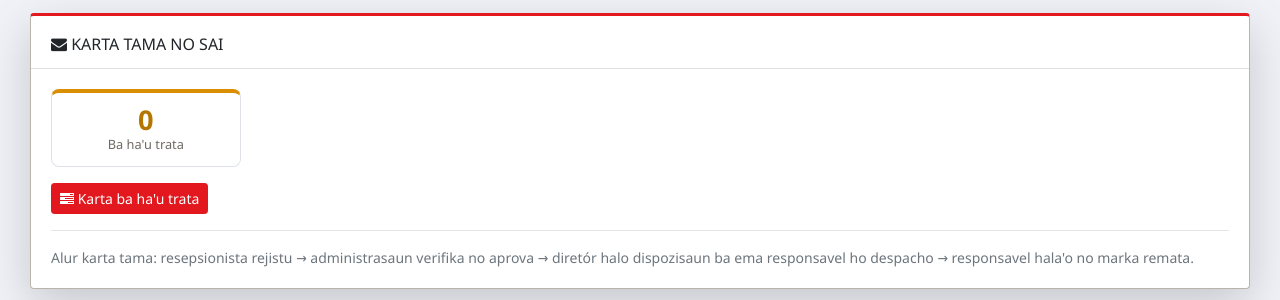
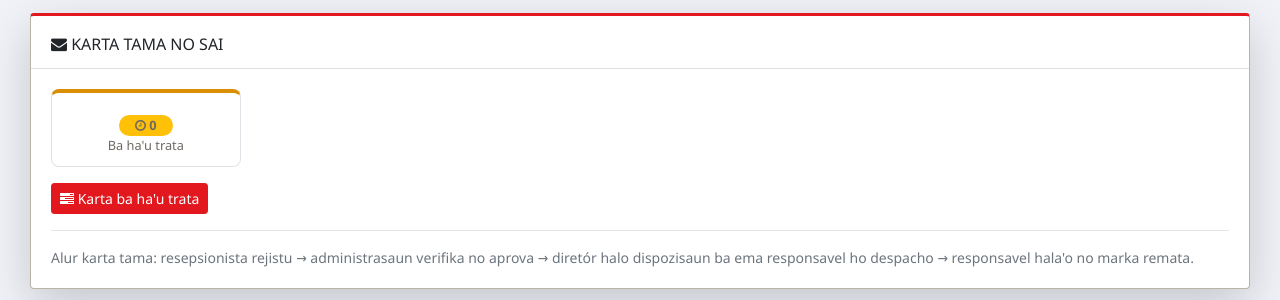
Before and after one commit to Odoly23/mdihrms, a Django app: page /kts/ in a window 1280 px wide. Shown: the part 146-446 px from the top of the page. Run offline with Django 4.2, Linux system fonts and the light colour scheme; a user stored in the database is signed in; tables that the repository leaves empty hold one stand-in row (values such as "Sample post"); data that the repository does not hold is empty; some libraries are stand-ins or nearby versions.

Commit message:
Badge jam (badge-warning rounded-pill) di dasbor KARTA dan laporan Late
Co-Authored-By: Claude Sonnet 5.5 <noreply@anthropic.com>
Claude-Session: https://claude.ai/code/session_01BbsSYT8tM5UNRWGpSm8PxR

```diff
--- a/attendance/templates/attendance/qr/late.html
+++ b/attendance/templates/attendance/qr/late.html
@@ -24,7 +24,7 @@
 	<tbody>
 	{% for r in rows %}
 		<tr><td data-label="{% t 'th.name' %}" class="qr-main">{{ r.employee.name }}<br/><small class="text-muted">{{ r.employee.position }}{% if r.employee.division %} · {{ r.employee.division }}{% endif %}</small></td>
-		<td data-label="{% t 'th.late_days' %}" class="text-center">{% if r.late %}<b class="text-warning">{{ r.late }}</b>{% else %}0{% endif %}</td>
+		<td data-label="{% t 'th.late_days' %}" class="text-center">{% if r.late %}<span class="badge badge-warning rounded-pill px-3"><i class="fa fa-clock-o" aria-hidden="true"></i> {{ r.late }}</span>{% else %}0{% endif %}</td>
 		<td data-label="{% t 'th.late_min' %}" class="text-center">{{ r.late_min }}</td><td data-label="{% t 'th.avg_late' %}" class="text-center">{{ r.avg }}</td>
 		<td data-label="{% t 'th.early_days' %}" class="text-center">{{ r.early }}</td><td data-label="{% t 'th.early_min' %}" class="text-center">{{ r.early_min }}</td>
 		<td data-label="{% t 'tile.noout' %}" class="text-center">{{ r.no_out }}</td>
--- a/kts/templates/kts/dash.html
+++ b/kts/templates/kts/dash.html
@@ -9,9 +9,9 @@
 	<div class="card-header"><i class="fa fa-envelope"></i> {{ title|upper }}</div>
 	<div class="card-body">
 		<div class="qr-tiles mb-3">
-			{% if counts.verify or can.kts_verify %}<a class="qr-tile warn" href="{% url 'kts-tama' %}?status=registered"><b>{{ counts.verify }}</b><span>{% t 'kts.c.verify' %}</span></a>{% endif %}
-			{% if can.kts_dispose %}<a class="qr-tile warn" href="{% url 'kts-tama' %}?status=approved"><b>{{ counts.dispose }}</b><span>{% t 'kts.c.dispose' %}</span></a>{% endif %}
-			{% if has_handled or counts.handle %}<a class="qr-tile warn" href="{% url 'kts-tama-mine' %}"><b>{{ counts.handle }}</b><span>{% t 'kts.c.handle' %}</span></a>{% endif %}
+			{% if counts.verify or can.kts_verify %}<a class="qr-tile warn" href="{% url 'kts-tama' %}?status=registered"><b><span class="badge badge-warning rounded-pill px-3"><i class="fa fa-clock-o" aria-hidden="true"></i> {{ counts.verify }}</span></b><span>{% t 'kts.c.verify' %}</span></a>{% endif %}
+			{% if can.kts_dispose %}<a class="qr-tile warn" href="{% url 'kts-tama' %}?status=approved"><b><span class="badge badge-warning rounded-pill px-3"><i class="fa fa-clock-o" aria-hidden="true"></i> {{ counts.dispose }}</span></b><span>{% t 'kts.c.dispose' %}</span></a>{% endif %}
+			{% if has_handled or counts.handle %}<a class="qr-tile warn" href="{% url 'kts-tama-mine' %}"><b><span class="badge badge-warning rounded-pill px-3"><i class="fa fa-clock-o" aria-hidden="true"></i> {{ counts.handle }}</span></b><span>{% t 'kts.c.handle' %}</span></a>{% endif %}
 			{% if can.kts_register %}<a class="qr-tile bad" href="{% url 'kts-tama' %}?status=returned"><b>{{ counts.returned }}</b><span>{% t 'kts.c.returned' %}</span></a>{% endif %}
 		</div>
 		{% if can_all %}
```
